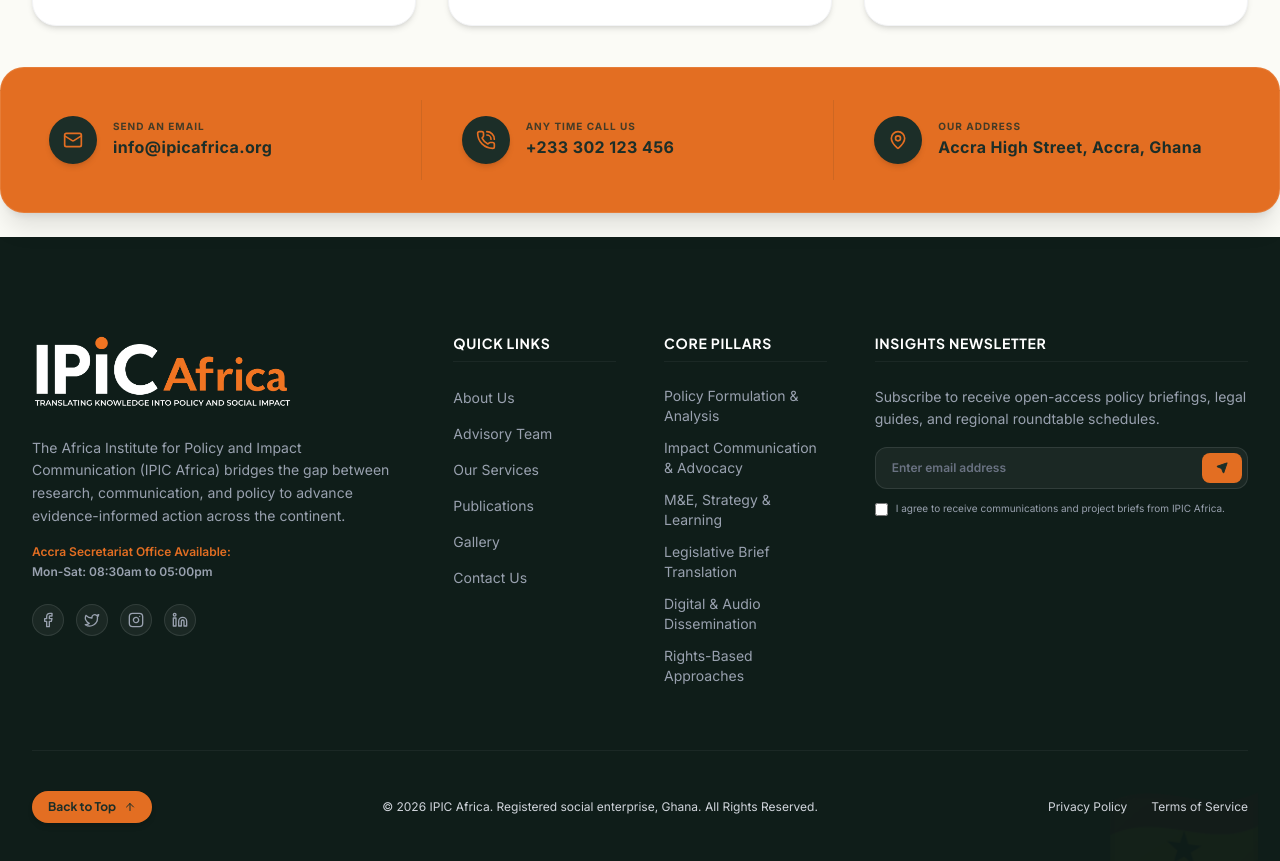
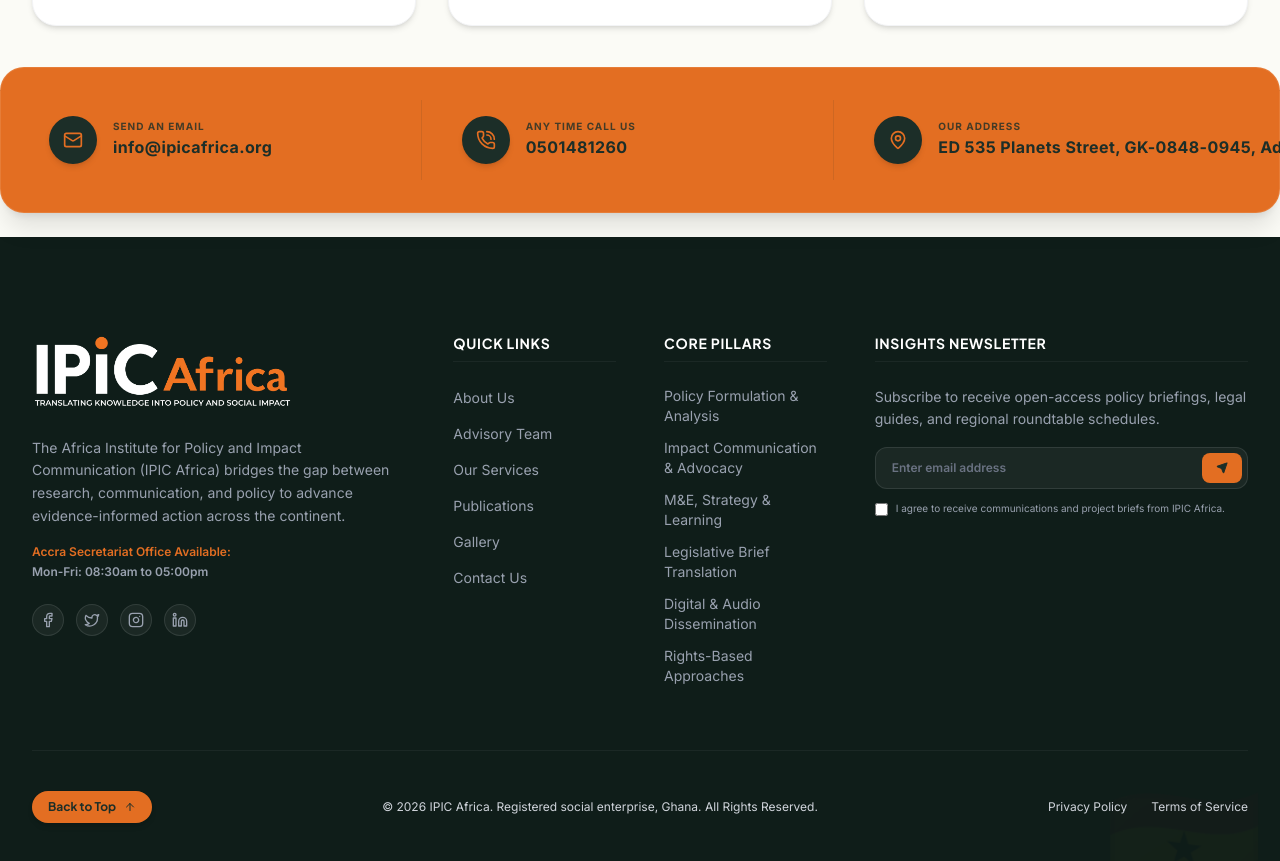
Before and after one commit to manuellnanor/ipicafricaweb, a React (Vite) app: page / in a window 1280 px wide. Shown: the part 6800-7661 px from the top of the page. Built offline with nearby package versions, Linux system fonts and the light colour scheme.

Commit message:
Update contact details and office hours

```diff
--- a/src/components/ContactSection.tsx
+++ b/src/components/ContactSection.tsx
@@ -10,16 +10,16 @@ export default function ContactSection() {
       href: "mailto:info@ipicafrica.org",
     },
     {
-      title: "+233 302 123 456",
+      title: "0501481260",
       subtitle: "Any Time Call Us",
       icon: PhoneCall,
-      href: "tel:+233302123456",
+      href: "tel:0501481260",
     },
     {
-      title: "Accra High Street, Accra, Ghana",
+      title: "ED 535 Planets Street, GK-0848-0945, Adentan Municipality",
       subtitle: "Our Address",
       icon: MapPin,
-      href: "https://maps.google.com/?q=Accra+Ghana",
+      href: "https://maps.google.com/?q=ED+535+Planets+Street+GK-0848-0945+Adentan+Municipality",
     },
   ];
 
--- a/src/components/Footer.tsx
+++ b/src/components/Footer.tsx
@@ -67,7 +67,7 @@ export default function Footer({ onNavigate }: FooterProps) {
 
             <div className="mt-4 text-xs font-semibold">
               <span className="text-brand-gold">Accra Secretariat Office Available:</span>
-              <span className="block text-gray-400 mt-1">Mon-Sat: 08:30am to 05:00pm</span>
+              <span className="block text-gray-400 mt-1">Mon-Fri: 08:30am to 05:00pm</span>
             </div>
 
             {/* Social Icons row */}
--- a/src/pages/ContactPage.tsx
+++ b/src/pages/ContactPage.tsx
@@ -11,8 +11,8 @@ export default function ContactPage() {
 
   const contactCards = [
     { icon: Mail, title: "Email", value: "info@ipicafrica.org", href: "mailto:info@ipicafrica.org" },
-    { icon: PhoneCall, title: "Phone", value: "+233 302 123 456", href: "tel:+233302123456" },
-    { icon: MapPin, title: "Office", value: "Accra High Street, Accra, Ghana", href: "https://maps.google.com/?q=Accra+Ghana" },
+    { icon: PhoneCall, title: "Phone", value: "0501481260", href: "tel:0501481260" },
+    { icon: MapPin, title: "Office", value: "ED 535 Planets Street, GK-0848-0945, Adentan Municipality", href: "https://maps.google.com/?q=ED+535+Planets+Street+GK-0848-0945+Adentan+Municipality" },
   ];
 
   return (
@@ -131,7 +131,7 @@ export default function ContactPage() {
               <span className="block font-display text-xs font-extrabold uppercase tracking-widest text-brand-gold">
                 Availability
               </span>
-              Monday to Saturday, 08:30am to 05:00pm
+              Monday to Friday, 08:30am to 05:00pm
             </p>
             <p>
               <span className="block font-display text-xs font-extrabold uppercase tracking-widest text-brand-gold">
```
